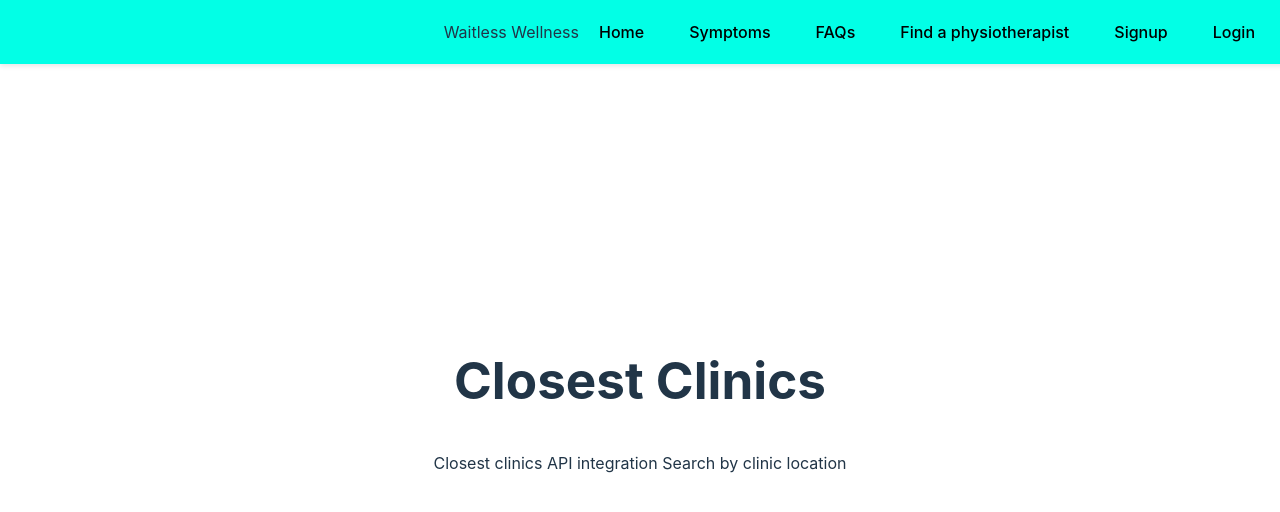
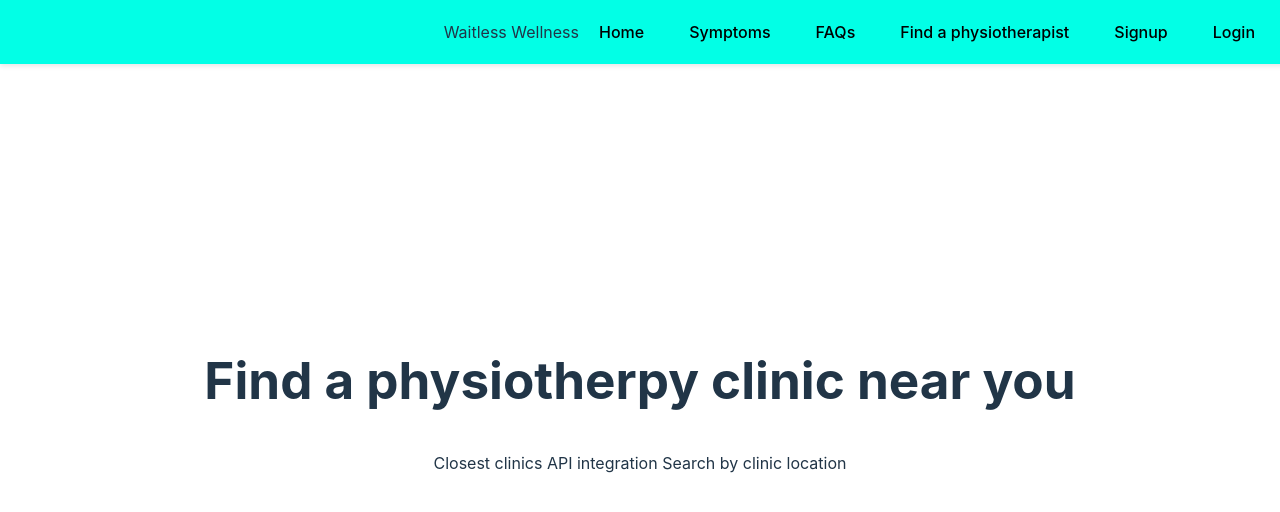
Before and after one commit to tosinfolarin/Waitless-Wellness, a React (Vite) app in the folder waitless-wellness/Frontend/: page /closestClinics in a window 1280 px wide. Shown: the top 512 px of the page. Built offline with nearby package versions, Linux system fonts and the light colour scheme.

Commit message:
title change

```diff
--- a/waitless-wellness/Frontend/src/ClosestClinicsPage.tsx
+++ b/waitless-wellness/Frontend/src/ClosestClinicsPage.tsx
@@ -7,7 +7,7 @@ const ClosestClinicsPage: React.FC = () => {
     <main className="flex flex-col items-center justify-center min-h-screen bg-gray-50 text-gray-800">
       <section className="text-center max-w-2xl px-6 py-12">
         <h1 className="text-4xl md:text-5xl font-bold mb-6">
-          <span className="text-blue-600">Closest Clinics</span>
+          <span className="text-blue-600">Find a physiotherpy clinic near you</span>
         </h1>
         <p className="text-lg md:text-xl mb-8">
             Closest clinics API integration
```
